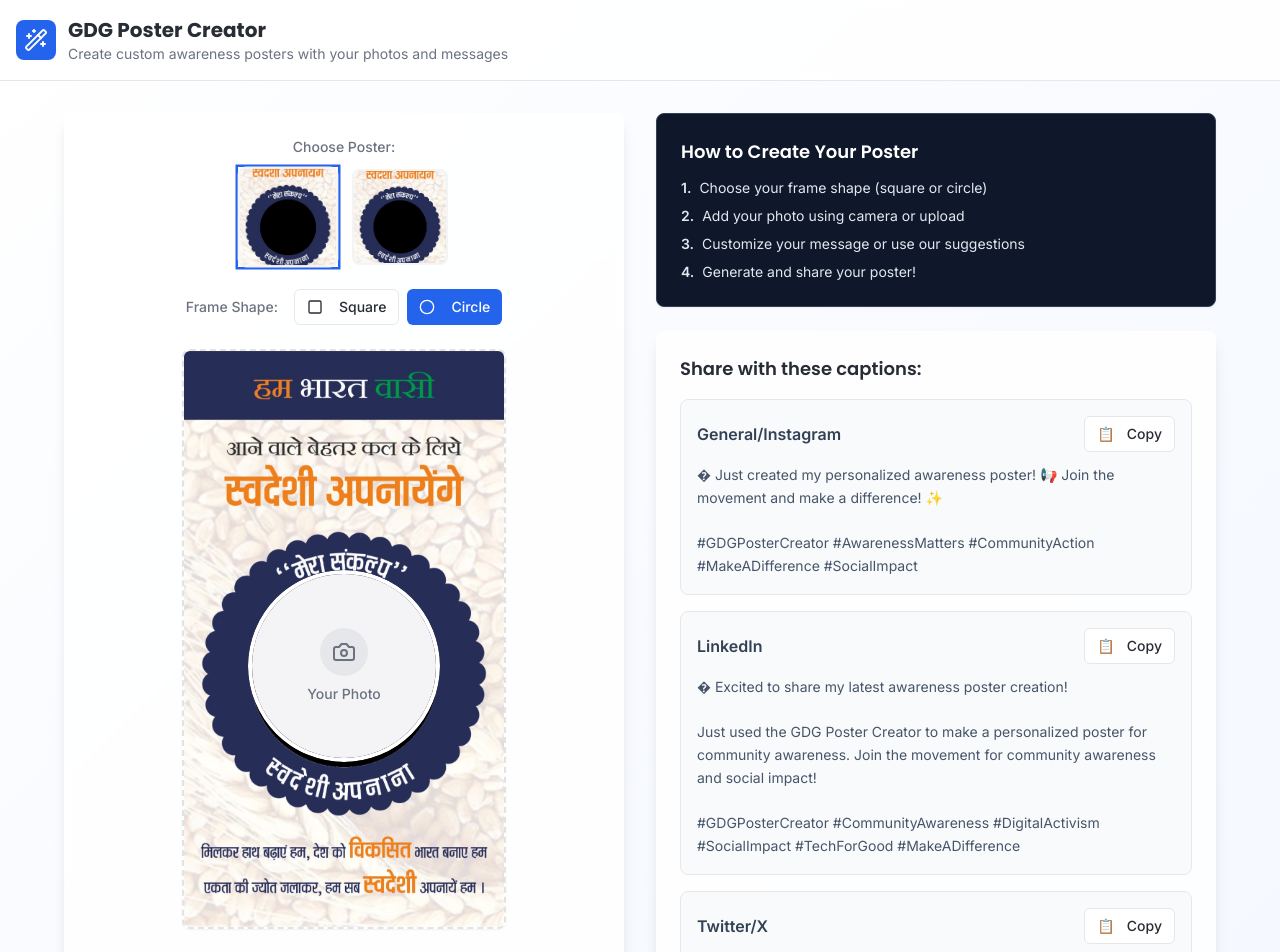
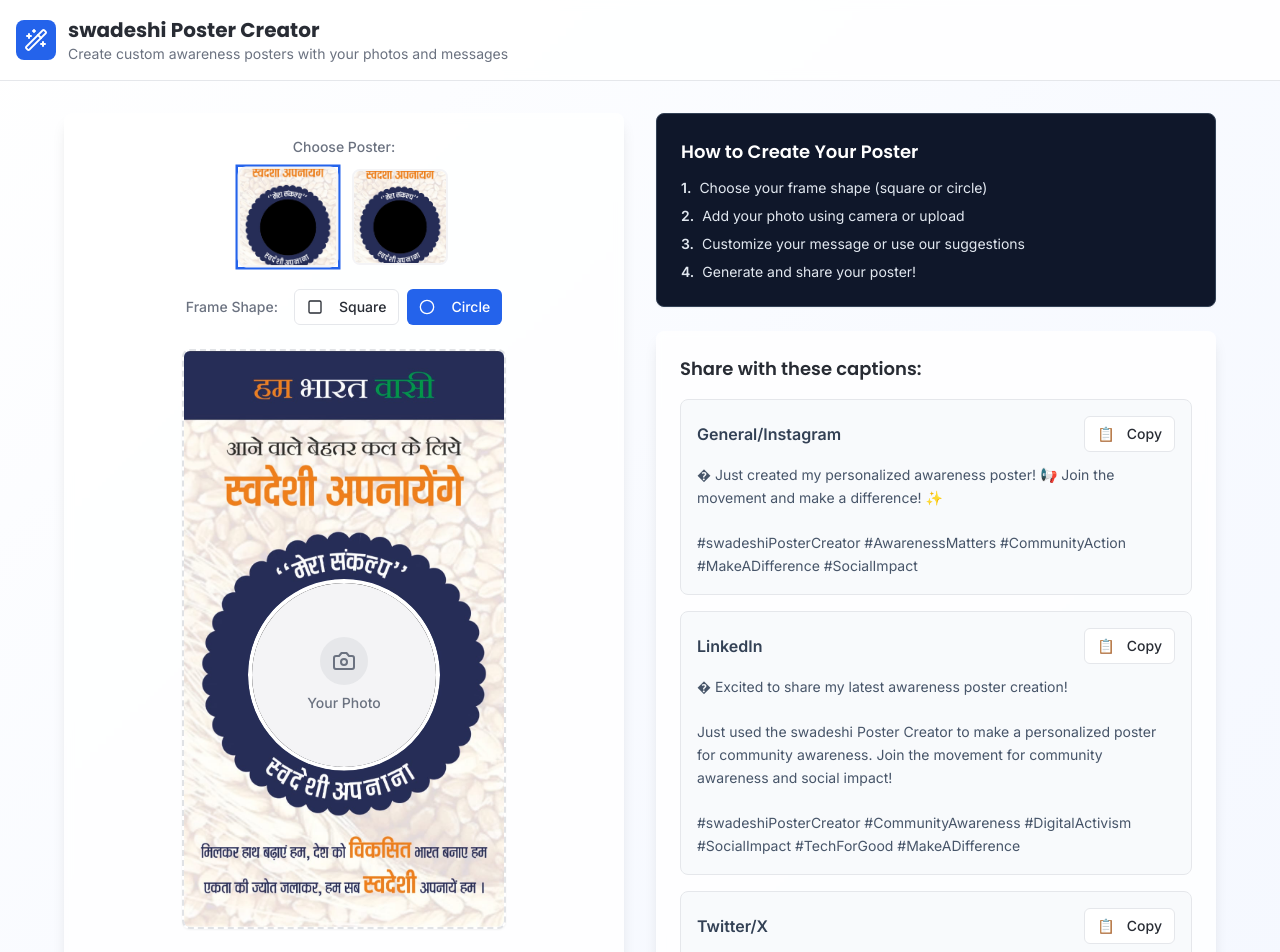
Before and after one commit to ethicaladitya/swadeshi-poster-creator, a React (Vite) app: page / in a window 1280 px wide. Shown: the top 952 px of the page. Built offline with nearby package versions, Linux system fonts and the light colour scheme.

Commit message:
minor fix

```diff
--- a/index.html
+++ b/index.html
@@ -3,9 +3,9 @@
   <head>
     <meta charset="UTF-8" />
     <meta name="viewport" content="width=device-width, initial-scale=1.0" />
-    <title>GDG Poster Creator - Create Awareness Posters</title>
+    <title>Swadeshi Poster Creator - Create Awareness Posters</title>
     <meta name="description" content="Create custom awareness posters with personalized photos and messages" />
-    <meta name="author" content="GDG Community" />
+    <meta name="author" content="Aditya Shah" />
     <link rel="icon" href="/favicon.ico" type="image/x-icon" />
     <link rel="shortcut icon" href="/favicon.ico" type="image/x-icon" />
     <link rel="preconnect" href="https://fonts.googleapis.com">
@@ -13,13 +13,12 @@
     <link href="https://fonts.googleapis.com/css2?family=Inter:wght@300;400;500;600;700;800&family=Poppins:wght@300;400;500;600;700;800&display=swap" rel="stylesheet">
     <link href="https://fonts.googleapis.com/css2?family=Orbitron:wght@500&display=swap" rel="stylesheet">
 
-    <meta property="og:title" content="GDG Poster Creator" />
+    <meta property="og:title" content="Swadeshi Poster Creator" />
     <meta property="og:description" content="Create custom awareness posters with personalized photos and messages" />
     <meta property="og:type" content="website" />
     <meta property="og:image" content="/placeholder.svg" />
 
     <meta name="twitter:card" content="summary_large_image" />
-    <meta name="twitter:site" content="@gdg_community" />
     <meta name="twitter:image" content="/placeholder.svg" />
   </head>
 
--- a/package.json
+++ b/package.json
@@ -1,5 +1,5 @@
 {
-  "name": "gdg-poster-creator",
+  "name": "swadeshi-poster-creator",
   "private": true,
   "version": "0.0.0",
   "type": "module",
--- a/src/components/PosterPreview.tsx
+++ b/src/components/PosterPreview.tsx
@@ -98,7 +98,7 @@
           />
 
           {/* User Image Frame - positioned in the middle center of the poster */}
-          <div className="absolute left-1/2 top-[38%] transform -translate-x-1/2">
+          <div className="absolute left-1/2 top-[39.5%] transform -translate-x-1/2">
             <div
               className={`relative w-40 h-40 sm:w-48 sm:h-48 border-2 sm:border-4 border-white shadow-lg overflow-hidden ${
                 frameType === "circle" ? "poster-frame-circle" : "poster-frame-square"
--- a/src/hooks/usePosterGenerator.ts
+++ b/src/hooks/usePosterGenerator.ts
@@ -87,7 +87,7 @@
       const posterDataURL = await generatePoster(userImage, frameType, customMessage, posterType);
 
       const link = document.createElement("a");
-      link.download = `GDG-Poster-${Date.now()}.png`;
+      link.download = `Swadeshi-Poster-${Date.now()}.png`;
       link.href = posterDataURL;
       document.body.appendChild(link);
       link.click();
@@ -110,11 +110,11 @@
       const posterDataURL = await generatePoster(userImage, frameType, customMessage, posterType);
       const response = await fetch(posterDataURL);
       const blob = await response.blob();
-      const file = new File([blob], "GDG-Poster.png", { type: "image/png" });
+      const file = new File([blob], "Swadeshi-Poster.png", { type: "image/png" });
 
       if (navigator.share && navigator.canShare({ files: [file] })) {
         await navigator.share({
-          title: "My GDG Awareness Poster",
+          title: "My Swadeshi Awareness Poster",
           text: "Check out my custom awareness poster!",
           files: [file]
         });
--- a/src/pages/Index.tsx
+++ b/src/pages/Index.tsx
@@ -147,7 +147,7 @@
               </div>
               <div>
                 <h1 className="text-xl font-bold font-display text-foreground">
-                  GDG Poster Creator
+                  swadeshi Poster Creator
                 </h1>
                 <p className="text-sm text-muted-foreground">
                   Create custom awareness posters with your photos and messages
@@ -262,7 +262,7 @@
                         variant="outline"
                         size="sm"
                         onClick={() => {
-                          navigator.clipboard.writeText("� Just created my personalized awareness poster! 📢 Join the movement and make a difference! ✨\n\n#GDGPosterCreator #AwarenessMatters #CommunityAction #MakeADifference #SocialImpact");
+                          navigator.clipboard.writeText("� Just created my personalized awareness poster! 📢 Join the movement and make a difference! ✨\n\n#swadeshiPosterCreator #AwarenessMatters #CommunityAction #MakeADifference #SocialImpact");
                           toast({
                             title: "Copied!",
                             description: "Caption copied to clipboard",
@@ -277,7 +277,7 @@
                     <p className="text-sm text-slate-600 leading-relaxed">
                       � Just created my personalized awareness poster! 📢 Join the movement and make a difference! ✨
                       <br /><br />
-                      #GDGPosterCreator #AwarenessMatters #CommunityAction #MakeADifference #SocialImpact
+                      #swadeshiPosterCreator #AwarenessMatters #CommunityAction #MakeADifference #SocialImpact
                     </p>
                   </div>
 
@@ -288,7 +288,7 @@
                         variant="outline"
                         size="sm"
                         onClick={() => {
-                          navigator.clipboard.writeText("� Excited to share my latest awareness poster creation!\n\nJust used the GDG Poster Creator to make a personalized poster for community awareness. It's amazing how technology can amplify our voices for positive change.\n\nKey features I loved:\n• Easy-to-use poster templates\n• Custom photo integration\n• Multiple sharing formats\n• Professional design output\n\nJoin the movement for community awareness and social impact!\n\n#GDGPosterCreator #CommunityAwareness #DigitalActivism #SocialImpact #TechForGood #MakeADifference");
+                          navigator.clipboard.writeText("� Excited to share my latest awareness poster creation!\n\nJust used the swadeshi Poster Creator to make a personalized poster for community awareness. It's amazing how technology can amplify our voices for positive change.\n\nKey features I loved:\n• Easy-to-use poster templates\n• Custom photo integration\n• Multiple sharing formats\n• Professional design output\n\nJoin the movement for community awareness and social impact!\n\n#swadeshiPosterCreator #CommunityAwareness #DigitalActivism #SocialImpact #TechForGood #MakeADifference");
                           toast({
                             title: "Copied!",
                             description: "LinkedIn caption copied to clipboard",
@@ -303,9 +303,9 @@
                     <p className="text-sm text-slate-600 leading-relaxed">
                       � Excited to share my latest awareness poster creation!
                       <br /><br />
-                      Just used the GDG Poster Creator to make a personalized poster for community awareness. Join the movement for community awareness and social impact!
+                      Just used the swadeshi Poster Creator to make a personalized poster for community awareness. Join the movement for community awareness and social impact!
                       <br /><br />
-                      #GDGPosterCreator #CommunityAwareness #DigitalActivism #SocialImpact #TechForGood #MakeADifference
+                      #swadeshiPosterCreator #CommunityAwareness #DigitalActivism #SocialImpact #TechForGood #MakeADifference
                     </p>
                   </div>
 
@@ -316,7 +316,7 @@
                         variant="outline"
                         size="sm"
                         onClick={() => {
-                          navigator.clipboard.writeText("� Just created my awareness poster! 📢 Every voice matters! #GDGPosterCreator #CommunityAction #MakeADifference");
+                          navigator.clipboard.writeText("� Just created my awareness poster! 📢 Every voice matters! #swadeshiPosterCreator #CommunityAction #MakeADifference");
                           toast({
                             title: "Copied!",
                             description: "Twitter caption copied to clipboard",
@@ -329,7 +329,7 @@
                       </Button>
                     </div>
                     <p className="text-sm text-slate-600 leading-relaxed">
-                      � Just created my awareness poster! 📢 Every voice matters! #GDGPosterCreator #CommunityAction #MakeADifference
+                      � Just created my awareness poster! 📢 Every voice matters! #swadeshiPosterCreator #CommunityAction #MakeADifference
                     </p>
                   </div>
                 </div>
```
Also changed, not shown: 1 other file (tests, documents, lock files or other folders).
